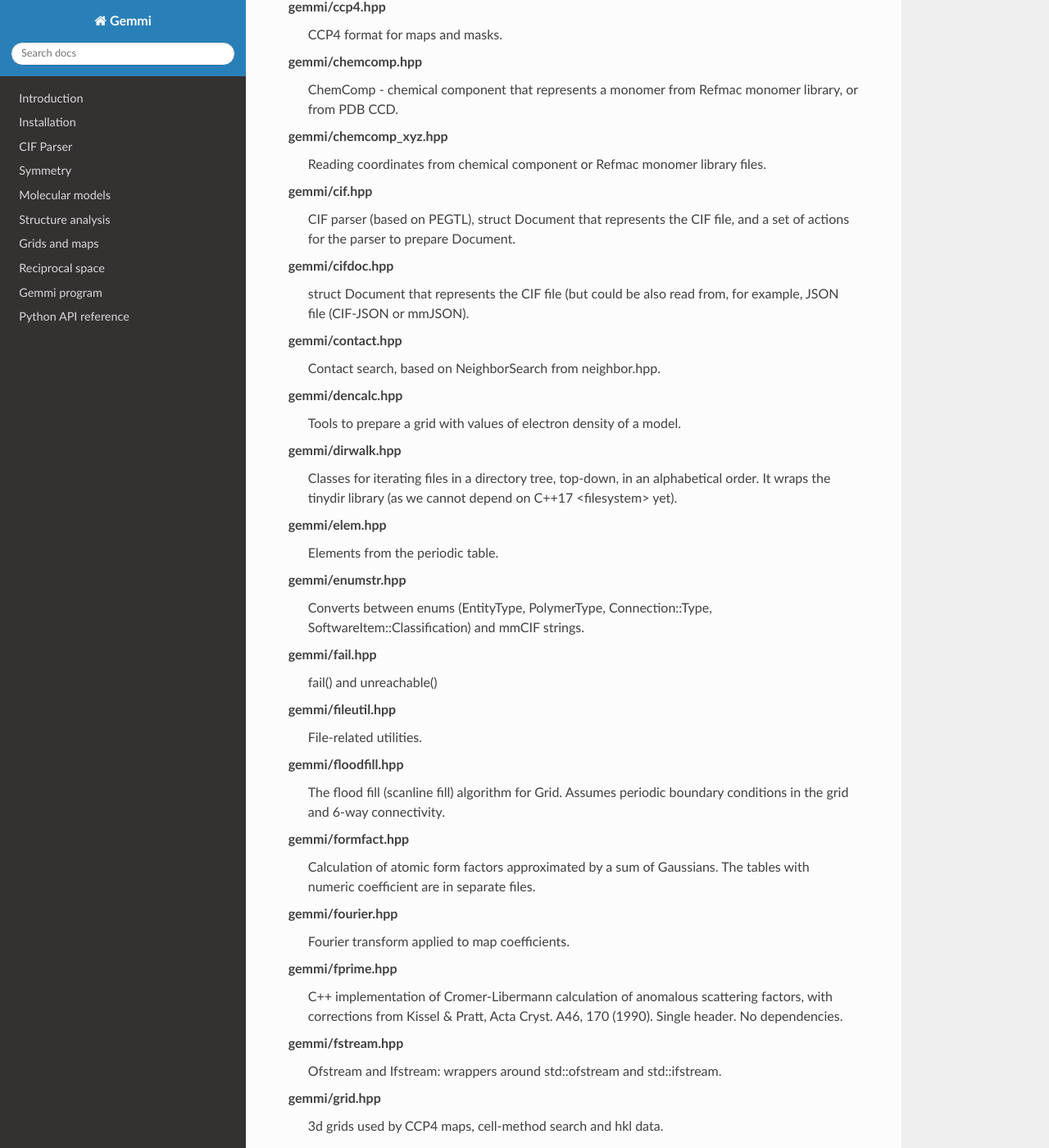
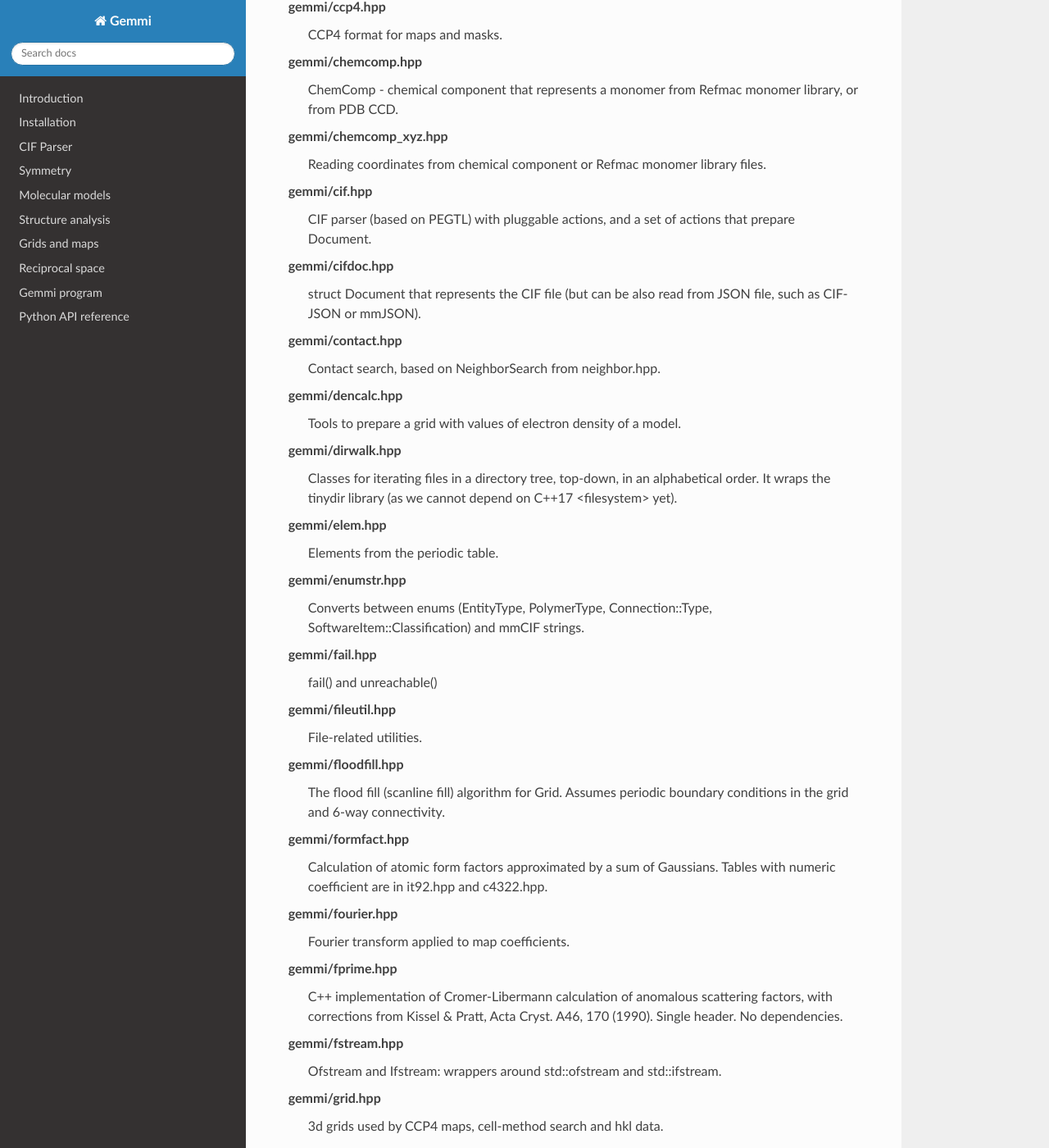
Before and after one commit to project-gemmi/gemmi, a Sphinx documentation site: the page built from docs/headers.rst, in a window 1280 px wide and 1400 px high, scrolled down 707 px. Shown: the whole window at 82% size. Built offline with Sphinx 7.4.7 and the Read the Docs theme 2.0.0, drawn with Linux system fonts in a browser that asks for light colours.

Commit message:
modified comments

```diff
--- a/docs/headers.rst
+++ b/docs/headers.rst
@@ -39,12 +39,12 @@ gemmi/chemcomp_xyz.hpp
     Reading coordinates from chemical component or Refmac monomer library files.
 
 gemmi/cif.hpp
-    CIF parser (based on PEGTL), struct Document that represents the CIF file,
-    and a set of actions for the parser to prepare Document.
+    CIF parser (based on PEGTL) with pluggable actions,
+    and a set of actions that prepare Document.
 
 gemmi/cifdoc.hpp
-    struct Document that represents the CIF file (but could be also
-    read from, for example, JSON file (CIF-JSON or mmJSON).
+    struct Document that represents the CIF file (but can be also
+    read from JSON file, such as CIF-JSON or mmJSON).
 
 gemmi/contact.hpp
     Contact search, based on NeighborSearch from neighbor.hpp.
@@ -76,7 +76,7 @@ gemmi/floodfill.hpp
 
 gemmi/formfact.hpp
     Calculation of atomic form factors approximated by a sum of Gaussians.
-    The tables with numeric coefficient are in separate files.
+    Tables with numeric coefficient are in it92.hpp and c4322.hpp.
 
 gemmi/fourier.hpp
     Fourier transform applied to map coefficients.
--- a/docs/mtz2cif-help.txt
+++ b/docs/mtz2cif-help.txt
@@ -17,7 +17,7 @@ Options:
   --validate             For two MTZ files: validate the intensities match.
   --less-ano             Skip anomalous columns (even if they are in the spec).
                          Used once, skips I(+)/I(-) if <I> and F(+)/F(-) are
-                         present. Used twice, skips all anomalous colums.
+                         present. Used twice, skips all anomalous columns.
   --separate             Write merged and unmerged data in separate blocks.
   --depo                 Prepare merged+unmerged mmCIF file for deposition.
   --trim=N               (for testing) output only reflections -N <= h,k,l <=N.
```
Also changed, not shown: 5 other files.
